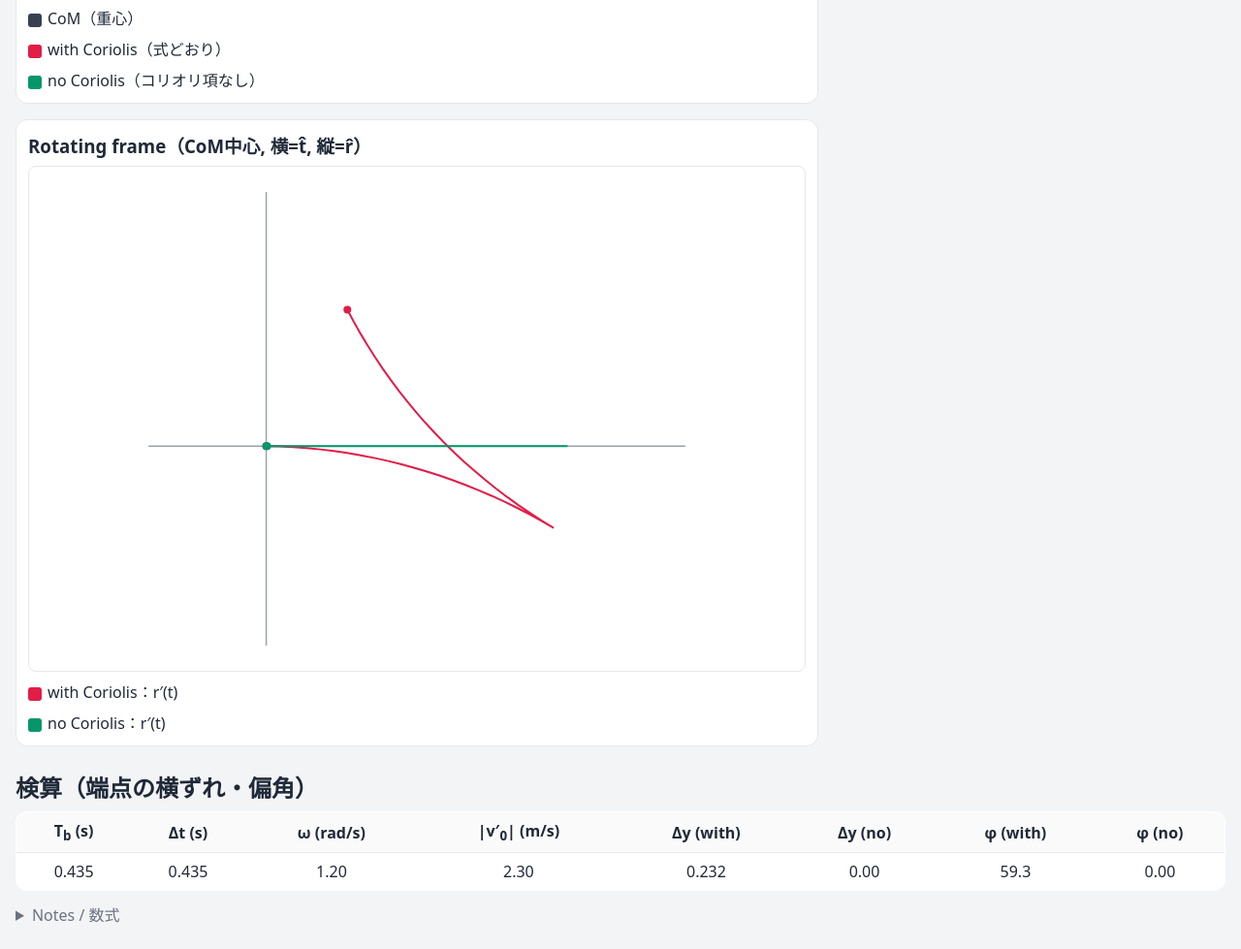
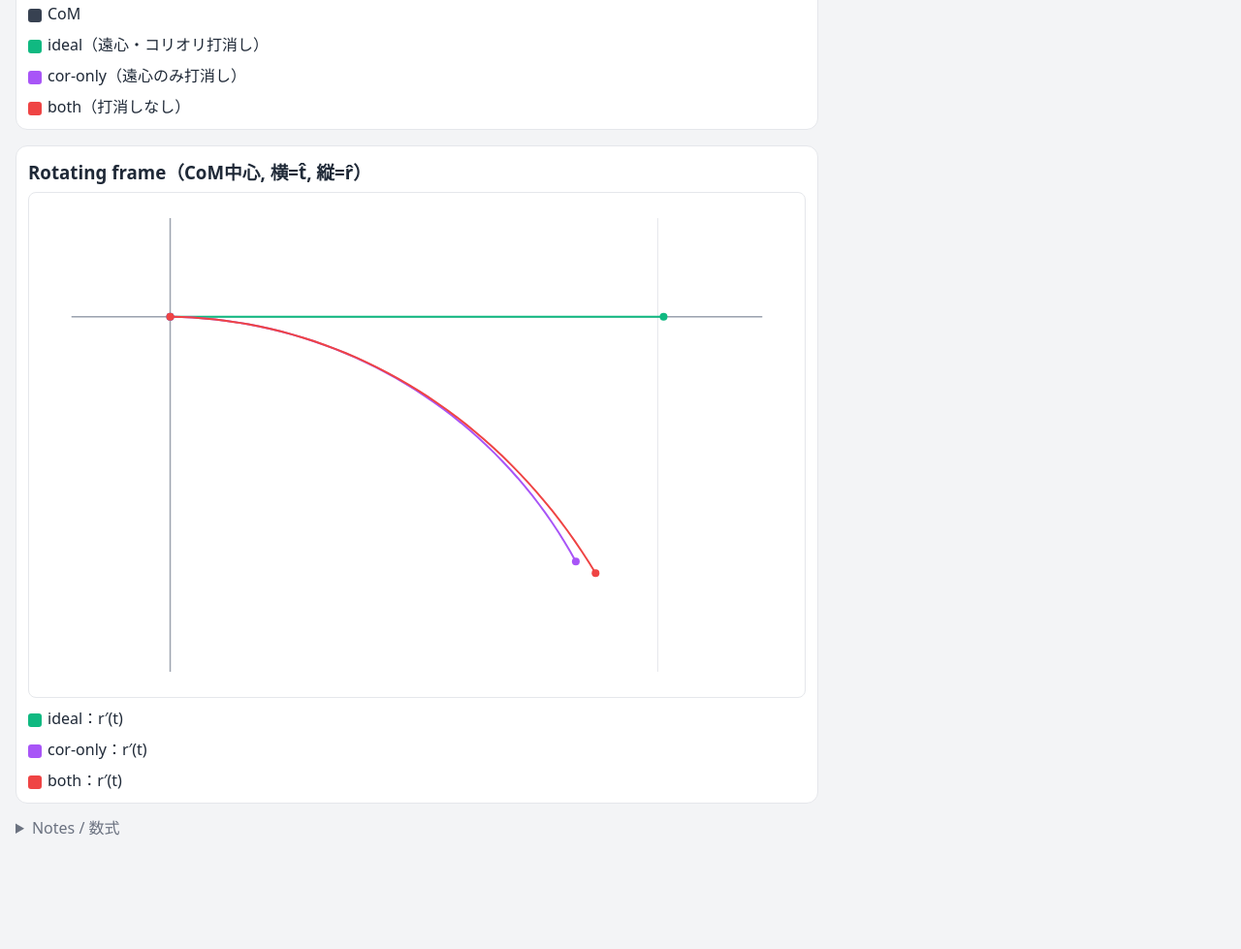
Before and after one commit to FigureSkateIT/FigureSkateMechanics, a plain HTML site: page html/simulator3/index.html in a window 1280 px wide. Shown: the part 1252-2231 px from the top of the page at 97% size. After the commit the page ends 2141 px from the top, so only its background shows below. Drawn offline with Linux system fonts and the light colour scheme.

Commit message:
'simulator'

```diff
--- a/html/simulator3/index.html
+++ b/html/simulator3/index.html
@@ -2,18 +2,18 @@
 <html lang="ja">
 <head>
   <meta charset="UTF-8" />
-  <title>Skating Coriolis (Rotating-Frame ODE)</title>
+  <title>Skating Coriolis – 3 Modes (no flip)</title>
   <meta name="viewport" content="width=device-width, initial-scale=1" />
   <link rel="stylesheet" href="./style.css" />
 </head>
 <body>
   <div class="container">
-    <h1>Skating Coriolis – 回転座標系の式で積分</h1>
+    <h1>Skating Coriolis – 3 Modes</h1>
     <p class="muted">
-      回転座標系（原点=CoM, 基底={t̂, r̂}）で
-      <code>r¨' = -2Ω×r˙' - Ω×(Ω×r')</code> を 0.01s 刻みで積分。
-      中点で <b>v′ を反転</b>し、「戻し」のコリオリも再現します。
-      併走で <i>no Coriolis</i>（コリオリ項を除去）も描画。
+      回転座標系の式に基づく単発シミュレーション（戻しはしません）。<br/>
+      ① ideal: <code>r¨′ = 0</code>（遠心・コリオリを外力で打消す）／
+      ② cor-only: <code>r¨′ = -2Ω×r˙′</code>（遠心のみ打消す）／
+      ③ both: <code>r¨′ = -2Ω×r˙′ - Ω×(Ω×r′)</code>（どちらも打消さない）
     </p>
 
     <form id="params" class="grid">
@@ -43,11 +43,11 @@
       </fieldset>
 
       <fieldset>
-        <legend>Relative swing (in rotating frame)</legend>
+        <legend>Relative swing (rotating frame)</legend>
         <label>Swing beats (Δt in beats)
           <input type="number" id="swingBeats" value="1" step="0.5" min="0.1" />
         </label>
-        <label>Target amplitude A (m) <span class="hint">往路で A/2 到達、復路で原点へ</span>
+        <label>Planned travel A (m) <span class="hint">Δt で相対座標が移動する目安距離</span>
           <input type="number" id="swingAmp" value="1.0" step="0.01" />
         </label>
         <label>Initial offset l (m)
@@ -76,9 +76,10 @@
         <h3>Absolute frame（世界座標）</h3>
         <canvas id="canvasAbs" width="800" height="520"></canvas>
         <div class="legend">
-          <div><span class="chip chip-com"></span>CoM（重心）</div>
-          <div><span class="chip chip-cor"></span>with Coriolis（式どおり）</div>
-          <div><span class="chip chip-nocor"></span>no Coriolis（コリオリ項なし）</div>
+          <div><span class="chip chip-com"></span>CoM</div>
+          <div><span class="chip chip-ideal"></span>ideal（遠心・コリオリ打消し）</div>
+          <div><span class="chip chip-coronly"></span>cor-only（遠心のみ打消し）</div>
+          <div><span class="chip chip-both"></span>both（打消しなし）</div>
         </div>
       </div>
 
@@ -86,34 +87,20 @@
         <h3>Rotating frame（CoM中心, 横=t̂, 縦=r̂）</h3>
         <canvas id="canvasRot" width="800" height="520"></canvas>
         <div class="legend">
-          <div><span class="chip chip-cor"></span>with Coriolis：r′(t)</div>
-          <div><span class="chip chip-nocor"></span>no Coriolis：r′(t)</div>
+          <div><span class="chip chip-ideal"></span>ideal：r′(t)</div>
+          <div><span class="chip chip-coronly"></span>cor-only：r′(t)</div>
+          <div><span class="chip chip-both"></span>both：r′(t)</div>
         </div>
       </div>
     </div>
-
-    <h2>検算（端点の横ずれ・偏角）</h2>
-    <table id="results">
-      <thead>
-        <tr>
-          <th>T<sub>b</sub> (s)</th>
-          <th>Δt (s)</th>
-          <th>ω (rad/s)</th>
-          <th>|v′<sub>0</sub>| (m/s)</th>
-          <th>Δy (with)</th>
-          <th>Δy (no)</th>
-          <th>φ (with)</th>
-          <th>φ (no)</th>
-        </tr>
-      </thead>
-      <tbody></tbody>
-    </table>
 
     <details class="notes">
       <summary>Notes / 数式</summary>
       <ul>
         <li>回転座標系：<code>a′ = r¨′ = -2Ω×r˙′ - Ω×(Ω×r′)</code>（定速回転）。</li>
-        <li>「戻し」は t=Δt/2 で <code>v′ ← -v′</code>。この瞬間、<code>a_cor = -2Ω×v′</code> も符号反転。</li>
+        <li>ideal：外力が <code>a_cor</code>, <code>a_cf</code> を完全に打消し → <code>r¨′=0</code>。</li>
+        <li>cor-only：外力が遠心だけ打消し → <code>r¨′=-2Ω×r˙′</code>。</li>
+        <li>both：外力なし → <code>r¨′=-2Ω×r˙′ - Ω×(Ω×r′)</code>。</li>
         <li>絶対座標への変換：<code>p(t)=cm(t)+r_t′(t) t̂(φ)+r_n′(t) r̂(φ)</code>、<code>φ=φ₀+ωt</code>。</li>
       </ul>
     </details>
--- a/html/simulator3/script.js
+++ b/html/simulator3/script.js
@@ -1,140 +1,114 @@
 "use strict";
 
-/* ===== 基本ベクトル演算 ===== */
-const DEG2RAD = Math.PI / 180, RAD2DEG = 180 / Math.PI;
-const toRad = d => d * DEG2RAD, toDeg = r => r * RAD2DEG;
+/* ===== ベクトルと基底 ===== */
+const DEG2RAD = Math.PI / 180;
+const toRad = d => d * DEG2RAD;
 const add = (a,b)=>[a[0]+b[0], a[1]+b[1]];
-const sub = (a,b)=>[a[0]-b[0], a[1]-b[1]];
 const mul = (s,v)=>[s*v[0], s*v[1]];
-const dot = (a,b)=>a[0]*b[0]+a[1]*b[1];
-const norm = v=>Math.hypot(v[0], v[1]);
-// 2D で Ω×v = ω J v,  J[x,y]=[-y,x]
-const crossOmega = (omega, v)=>[-omega*v[1], omega*v[0]];
-// 単位基底（絶対座標）：r̂(φ), t̂(φ)
 const e_r = phi => [Math.cos(phi), Math.sin(phi)];
 const e_t = phi => [-Math.sin(phi), Math.cos(phi)];
+// 2D: Ω×v = ω J v,  J[x,y]=[-y,x]
+const crossOmega = (omega, v)=>[-omega*v[1], omega*v[0]];
 const $ = sel => document.querySelector(sel);
 
-/* ===== プリセット ===== */
-$("#btnDutch").addEventListener("click", ()=>{
-  $("#bpm").value = 138;
-  $("#diameter").value = 9;
-  $("#centralDeg").value = 180;
-  $("#totalBeats").value = 6;
-  $("#direction").value = "ccw";
-  $("#startBeat").value = 0;
-  $("#swingBeats").value = 1;
-  $("#swingAmp").value = 1.0;
-  $("#l").value = 0.0;
-  $("#theta0").value = 0;
-  $("#thetaV").value = 0;
-});
+/* ===== 入力→導出量 ===== */
+function derive(){
+  const Tb = 60 / Math.max(1e-9, +$("#bpm").value || 138);
+  const diameter   = +$("#diameter").value   || 9;
+  const centralDeg = +$("#centralDeg").value || 180;
+  const totalBeats = +$("#totalBeats").value || 6;
+  const direction  = $("#direction").value || "ccw";
+  const startBeat  = +$("#startBeat").value || 0;
 
-$("#btnWillow").addEventListener("click", ()=>{
-  $("#bpm").value = 138;
-  $("#diameter").value = 10;
-  $("#centralDeg").value = 270;
-  $("#totalBeats").value = 12;
-  $("#direction").value = "ccw";
-  $("#startBeat").value = 0;
-  $("#swingBeats").value = 0.5;
-  $("#swingAmp").value = 0.5;
-  $("#l").value = 0.0;
-  $("#theta0").value = 0;
-  $("#thetaV").value = 0;
-});
+  const swingBeats = Math.max(0.1, +$("#swingBeats").value || 1);
+  const swingAmp   = +$("#swingAmp").value || 1.0;
 
-/* ===== 導出量 ===== */
-function derive(params){
-  const { bpm, diameter, centralDeg, totalBeats, direction, startBeat,
-          swingBeats, swingAmp, l, theta0, thetaV, h } = params;
+  const l      = +$("#l").value || 0.0;
+  const theta0 = +$("#theta0").value || 0;
+  const thetaV = +$("#thetaV").value || 0;
 
-  const Tb = 60/Math.max(1e-9,bpm);
+  const h      = Math.max(0.001, +$("#h").value || 0.01);
+
   const T = totalBeats * Tb;
-  const wMag = toRad(centralDeg) / Math.max(1e-9,T);
-  const omega = (direction==="cw"?-1:1)*wMag;
-  const R = diameter/2;
+  const wMag = toRad(centralDeg) / Math.max(1e-9, T);
+  const omega = (direction==="cw"?-1:1) * wMag;
+  const R = diameter / 2;
 
-  const dt = Math.max(1e-6, swingBeats * Tb); // スイング時間
-  // “出して戻す”ようにするため、往路で A/2 まで、復路で 0 まで戻す設計
-  // 初速度は |v'0| = (A/2) / (dt/2) = A / dt を目安に
-  const vmag = swingAmp / dt;
+  const dt = swingBeats * Tb;
+  const vmag = swingAmp / dt; // Δt で相対移動 A を目安に
 
   const phiSpan = toRad(centralDeg);
   const phi0 = (startBeat/totalBeats) * phiSpan;
 
-  // 初期相対位置 r'(0) = [r_t0, r_n0]（回転座標）
+  // 初期 r′, v′（回転座標）
   const r_t0 = l * Math.cos(toRad(theta0));
   const r_n0 = l * Math.sin(toRad(theta0));
-  // 初期相対速度 v'(0) = [v_t0, v_n0]
   const v_t0 = vmag * Math.cos(toRad(thetaV));
   const v_n0 = vmag * Math.sin(toRad(thetaV));
 
-  return { Tb, T, dt, omega, R, phi0, r_t0, r_n0, v_t0, v_n0, h, vmag };
+  return { Tb, T, dt, omega, R, phi0, r_t0, r_n0, v_t0, v_n0, vmag, h };
 }
 
-/* ===== 回転座標系 ODE（半陰解法オイラーで安定） ===== */
-function integrateRotating(params, withCoriolis=true){
+/* ===== 回転座標の ODE を1ステップ積分（symplectic Euler） ===== */
+function stepRot(mode, omega, rt, rn, vt, vn, h){
+  // 加速度
+  let at=0, an=0;
+  if (mode==="corOnly" || mode==="both"){
+    const a_cor = [-2*crossOmega(omega, [vt,vn])[0], -2*crossOmega(omega, [vt,vn])[1]]; // -2Ω×v′
+    at += a_cor[0]; an += a_cor[1];
+  }
+  if (mode==="both"){
+    // -Ω×(Ω×r′) = +ω^2 r′
+    at += (omega*omega)*rt;
+    an += (omega*omega)*rn;
+  }
+  // ideal は at=an=0
+  // 更新
+  vt += at*h; vn += an*h;
+  rt += vt*h; rn += vn*h;
+  return {rt, rn, vt, vn};
+}
+
+/* ===== モードごとに回転座標で積分 ===== */
+function integrateRot(params, mode){
   const { dt, h, omega, r_t0, r_n0, v_t0, v_n0 } = params;
   const steps = Math.max(1, Math.ceil(dt / h));
-  const time=[], rts=[], rns=[], vts=[], vns=[], acor=[], acf=[];
+  const time=[], rts=[], rns=[];
   let rt=r_t0, rn=r_n0, vt=v_t0, vn=v_n0;
 
   for(let i=0;i<=steps;i++){
     const t = Math.min(i*h, dt);
-    time.push(t); rts.push(rt); rns.push(rn); vts.push(vt); vns.push(vn);
-
-    // 途中で“戻す”：中点で v' を反転
-    if (i===Math.floor(steps/2)) { vt = -vt; vn = -vn; }
-
-    // fictitious accelerations in rotating frame
-    // a_cor = -2Ω×v′ = -2 * crossOmega(ω, v′)
-    const a_cor = withCoriolis ? mul(-2, crossOmega(omega, [vt,vn])) : [0,0];
-    // a_cf  = -Ω×(Ω×r′) = + ω^2 r′
-    const a_cf  = [ (omega*omega)*rt, (omega*omega)*rn ];
-
-    // 半陰解法：v_{k+1} = v_k + a*dt, r_{k+1} = r_k + v_{k+1}*dt
-    vt += (a_cor[0] + a_cf[0]) * h;
-    vn += (a_cor[1] + a_cf[1]) * h;
-    rt += vt * h;
-    rn += vn * h;
-
-    acor.push(a_cor); acf.push(a_cf);
+    time.push(t); rts.push(rt); rns.push(rn);
+    // 次ステップ
+    if (i<steps){
+      ({rt, rn, vt, vn} = stepRot(mode, omega, rt, rn, vt, vn, h));
+    }
   }
-  return { time, rts, rns, vts, vns, acor, acf };
+  return { time, rts, rns };
 }
 
-/* ===== 絶対座標へ変換（CoM 円運動＋相対 → 絶対） ===== */
+/* ===== 絶対座標へ変換 ===== */
 function toAbsolute(params, series){
-  const { time } = series;
+  const { time, rts, rns } = series;
   const { omega, R, phi0 } = params;
   const cm=[], path=[];
   for(let i=0;i<time.length;i++){
     const t=time[i], phi=phi0 + omega*t;
     const et=e_t(phi), er=e_r(phi);
     const cm_i = mul(R, er);
+    const rel = add(mul(rts[i], et), mul(rns[i], er));
     cm.push(cm_i);
-    const rt = series.rts[i], rn = series.rns[i];
-    const rel = add(mul(rt, et), mul(rn, er));
     path.push( add(cm_i, rel) );
   }
   return { cm, path };
 }
 
-/* ===== 座標変換を可視化（回転座標での軌跡） ===== */
-function rotatingPairs(series){
-  const pts=[];
-  for(let i=0;i<series.time.length;i++) pts.push([series.rts[i], series.rns[i]]);
-  return pts;
-}
-
 /* ===== 描画ユーティリティ ===== */
 function drawPathsOnCanvas(canvas, paths, options){
-  if (!canvas) return;
-  const ctx = canvas.getContext("2d"); if(!ctx) return;
+  if (!canvas) return; const ctx = canvas.getContext("2d"); if(!ctx) return;
   ctx.clearRect(0,0,canvas.width,canvas.height);
 
-  const valid = p => Array.isArray(p)&&isFinite(p[0])&&isFinite(p[1]);
+  const valid = p=>Array.isArray(p)&&isFinite(p[0])&&isFinite(p[1]);
   const all=[]; for(const s of paths){ if(!s||!Array.isArray(s.points)) continue;
     for(const p of s.points){ if(valid(p)) all.push(p); } }
   if(all.length<2){ ctx.fillStyle="#9ca3af"; ctx.fillText("No data",12,20); return; }
@@ -171,107 +145,58 @@ function drawPathsOnCanvas(canvas, paths, options){
     ctx.beginPath(); const [x0,y0]=toPx(points[0]); ctx.moveTo(x0,y0);
     for(let i=1;i<points.length;i++){ const [x,y]=toPx(points[i]); ctx.lineTo(x,y); }
     ctx.strokeStyle=color; ctx.lineWidth=lw; ctx.stroke();
-    // endpoints
     const [hx,hy]=toPx(points[points.length-1]); const [tx,ty]=toPx(points[0]);
     ctx.fillStyle=color; ctx.beginPath(); ctx.arc(tx,ty,4,0,Math.PI*2); ctx.fill();
     ctx.beginPath(); ctx.arc(hx,hy,4,0,Math.PI*2); ctx.fill();
   }
 }
 
-/* ===== UI ===== */
+/* ===== メイン ===== */
 document.getElementById("params").addEventListener("submit", (e)=>{
   e.preventDefault();
+  const params = derive();
 
-  const bpm        = +$("#bpm").value || 138;
-  const diameter   = +$("#diameter").value || 9;
-  const centralDeg = +$("#centralDeg").value || 180;
-  const totalBeats = +$("#totalBeats").value || 6;
-  const direction  = $("#direction").value || "ccw";
-  const startBeat  = +$("#startBeat").value || 0;
+  // 3モード（単発、戻し無し）
+  const rot_ideal   = integrateRot(params, "ideal");    // r¨′=0
+  const rot_coronly = integrateRot(params, "corOnly");  // r¨′=-2Ω×r˙′
+  const rot_both    = integrateRot(params, "both");     // r¨′=-2Ω×r˙′ - Ω×(Ω×r′)
+  const nSwing = rot_ideal.time.length;
 
-  const swingBeats = Math.max(0.1, +$("#swingBeats").value || 1);
-  const swingAmp   = +$("#swingAmp").value || 1.0;
+  // 絶対へ変換（0〜Δt）
+  const abs_ideal   = toAbsolute(params, rot_ideal);
+  const abs_coronly = toAbsolute(params, rot_coronly);
+  const abs_both    = toAbsolute(params, rot_both);
 
-  const l      = +$("#l").value || 0.0;
-  const theta0 = +$("#theta0").value || 0;
-  const thetaV = +$("#thetaV").value || 0;
+  const pathCoM     = abs_ideal.cm.slice(0, nSwing);
+  const pathIdeal   = abs_ideal.path.slice(0, nSwing);
+  const pathCorOnly = abs_coronly.path.slice(0, nSwing);
+  const pathBoth    = abs_both.path.slice(0, nSwing);
 
-  const h      = Math.max(0.001, +$("#h").value || 0.01);
-
-  const params = derive({ bpm, diameter, centralDeg, totalBeats, direction, startBeat,
-                          swingBeats, swingAmp, l, theta0, thetaV, h });
-
-  // 回転座標で ODE 積分
-  const rot_with  = integrateRotating(params, true);
-  const rot_no    = integrateRotating(params, false);
-
-  // Δt 範囲のみに限定（安全のため）
-  const nSwing = rot_with.time.length;
-
-  // 絶対へ変換
-  const abs_with  = toAbsolute(params, rot_with);
-  const abs_no    = toAbsolute(params, rot_no);
-
-  // ===== 左：絶対座標（0〜Δt のみ） =====
-  const pathCoM   = abs_with.cm.slice(0, nSwing);
-  const pathWith  = abs_with.path.slice(0, nSwing);
-  const pathNo    = abs_no.path.slice(0, nSwing);
+  // 左：絶対座標
   drawPathsOnCanvas(
     document.getElementById("canvasAbs"),
     [
-      {points: pathCoM,  color:"#374151", lw:2},
-      {points: pathWith, color:"#e11d48", lw:2},
-      {points: pathNo,   color:"#059669", lw:2},
+      {points: pathCoM,     color:"#374151", lw:2},
+      {points: pathIdeal,   color:"#10b981", lw:2},
+      {points: pathCorOnly, color:"#a855f7", lw:2},
+      {points: pathBoth,    color:"#ef4444", lw:2},
     ],
     {grid:true, pad:0.5}
   );
 
-  // ===== 右：回転座標（r′ のみ、0〜Δt） =====
-  const rotPtsWith = rotatingPairs(rot_with).slice(0, nSwing);
-  const rotPtsNo   = rotatingPairs(rot_no).slice(0, nSwing);
+  // 右：回転座標（r′軌跡）
+  const rotPtsIdeal   = rot_ideal.rts.map((x,i)=>[x, rot_ideal.rns[i]]).slice(0, nSwing);
+  const rotPtsCorOnly = rot_coronly.rts.map((x,i)=>[x, rot_coronly.rns[i]]).slice(0, nSwing);
+  const rotPtsBoth    = rot_both.rts.map((x,i)=>[x, rot_both.rns[i]]).slice(0, nSwing);
   drawPathsOnCanvas(
     document.getElementById("canvasRot"),
     [
-      {points: rotPtsWith, color:"#e11d48", lw:2},
-      {points: rotPtsNo,   color:"#059669", lw:2},
+      {points: rotPtsIdeal,   color:"#10b981", lw:2},
+      {points: rotPtsCorOnly, color:"#a855f7", lw:2},
+      {points: rotPtsBoth,    color:"#ef4444", lw:2},
     ],
     {grid:true, axes:true, pad:0.2}
   );
-
-  // ===== 検算（終点の横ずれ・偏角） =====
-  // 初期スイング方向（回転座標の v′0 角度）で直交基底を作り、終点の相対変位を分解
-  const thV = Math.atan2(params.v_n0, params.v_t0);
-  const u_s = [ Math.cos(thV), Math.sin(thV) ];
-  const u_p = [ -Math.sin(thV), Math.cos(thV) ];
-
-  const rel0 = [ rot_with.rts[0], rot_with.rns[0] ];
-  const relF_with = [ rot_with.rts[nSwing-1], rot_with.rns[nSwing-1] ];
-  const dRel_with = sub(relF_with, rel0);
-  const s_with = dot(dRel_with, u_s);
-  const y_with = dot(dRel_with, u_p);
-
-  const relF_no = [ rot_no.rts[nSwing-1], rot_no.rns[nSwing-1] ];
-  const dRel_no = sub(relF_no, rel0);
-  const s_no = dot(dRel_no, u_s);
-  const y_no = dot(dRel_no, u_p);
-
-  const phi_with = toDeg(Math.atan2(Math.abs(y_with), s_with));
-  const phi_no   = toDeg(Math.atan2(Math.abs(y_no),   s_no));
-
-  const tbody = document.querySelector("#results tbody");
-  const r = x => Number.isFinite(x) ? x.toPrecision(3) : "—";
-  tbody.innerHTML = `
-    <tr>
-      <td>${r(params.Tb)}</td>
-      <td>${r(params.dt)}</td>
-      <td>${r(params.omega)}</td>
-      <td>${r(params.vmag)}</td>
-      <td>${r(y_with)}</td>
-      <td>${r(y_no)}</td>
-      <td>${r(phi_with)}</td>
-      <td>${r(phi_no)}</td>
-    </tr>
-  `;
 });
 
 // 初期実行
--- a/html/simulator3/style.css
+++ b/html/simulator3/style.css
@@ -1,6 +1,6 @@
 :root{
   --fg:#1f2937; --muted:#6b7280; --panel:#fff; --bg:#f3f4f6; --line:#e5e7eb;
-  --brand:#2563eb; --com:#374151; --cor:#e11d48; --nocor:#059669;
+  --brand:#2563eb; --com:#374151; --ideal:#10b981; --coronly:#a855f7; --both:#ef4444;
 }
 *{box-sizing:border-box}
 html,body{margin:0;padding:0;background:var(--bg);color:var(--fg);
@@ -8,6 +8,7 @@ html,body{margin:0;padding:0;background:var(--bg);color:var(--fg);
 .container{max-width:1280px;margin:24px auto;padding:0 16px;}
 h1{margin:0 0 8px;} h2{margin:24px 0 8px;} h3{margin:0 0 8px;}
 .muted{color:var(--muted);margin:0 0 16px;}
+
 .grid{display:grid;grid-template-columns:1fr 1fr;gap:12px;align-items:start}
 fieldset{background:var(--panel);border:1px solid var(--line);border-radius:12px;padding:12px}
 legend{font-weight:600;color:#111}
@@ -17,14 +18,21 @@ input,select{padding:8px;border:1px solid var(--line);border-radius:8px;backgrou
 .actions{display:flex;gap:8px;align-items:center}
 .actions button{padding:10px 14px;border:0;border-radius:10px;background:var(--brand);color:#fff;cursor:pointer}
 .actions button:hover{opacity:.9}
+
 .canvas-row{display:flex;gap:16px;align-items:flex-start;margin-top:16px;flex-wrap:wrap}
 .canvas-panel{background:#fff;border:1px solid var(--line);border-radius:12px;padding:12px}
 canvas{background:#fff;border:1px solid var(--line);border-radius:8px;display:block}
 .legend{display:flex;flex-direction:column;gap:8px;margin-top:8px}
+
 .chip{display:inline-block;width:14px;height:14px;border-radius:3px;margin-right:6px;vertical-align:middle}
-.chip-com{background:var(--com)} .chip-cor{background:var(--cor)} .chip-nocor{background:var(--nocor)}
-table{width:100%;border-collapse:collapse;background:#fff;border:1px solid var(--line);border-radius:12px;overflow:hidden}
+.chip-com{background:var(--com)}
+.chip-ideal{background:var(--ideal)}
+.chip-coronly{background:var(--coronly)}
+.chip-both{background:var(--both)}
+
+.notes{margin-top:12px;color:var(--muted)}
+
+table{width:100%;border-collapse:collapse;background:#fff;border:1px solid var(--line);border-radius:12px;overflow:hidden;margin-top:16px}
 th,td{border-bottom:1px solid var(--line);padding:8px;text-align:center;font-variant-numeric:tabular-nums}
 thead th{background:#fafafa}
 tbody tr:last-child td{border-bottom:none}
-.notes{margin-top:12px;color:var(--muted)}
```
